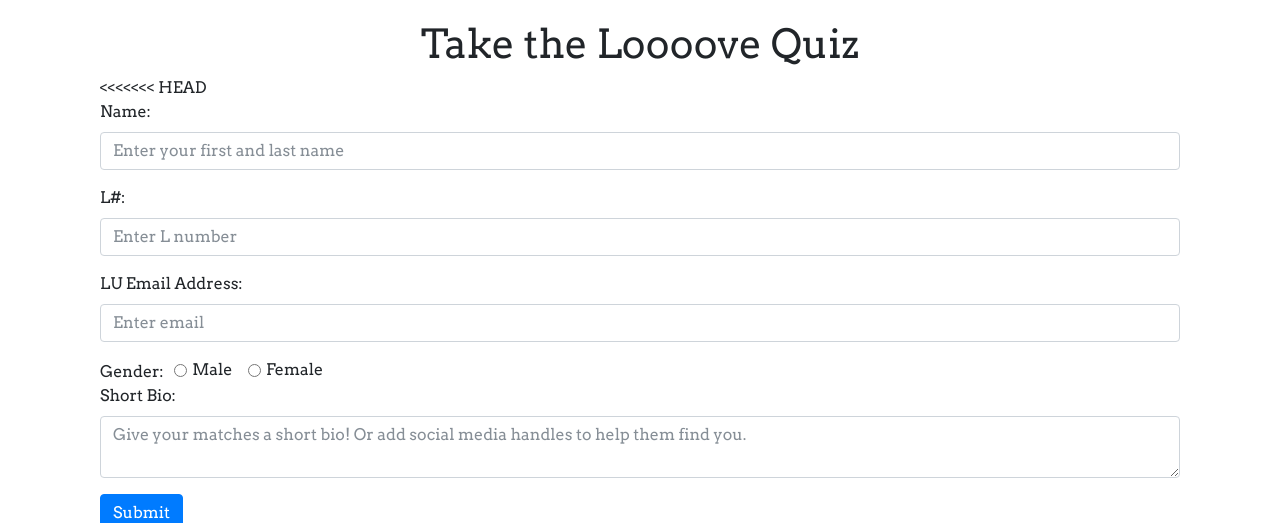
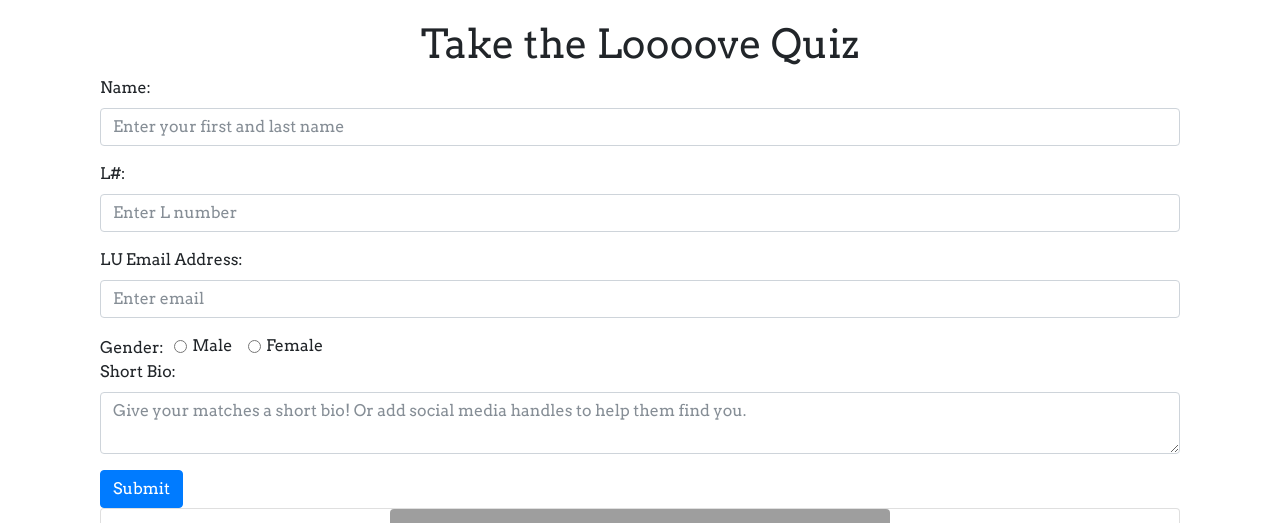
Before and after one commit to mpreyes/BisonMatch2.0, a PHP site: page /bmQuiz.php in a window 1280 px wide. Shown: the part 56-579 px from the top of the page. Run offline with PHP 8.4, Linux system fonts and the light colour scheme; some libraries are stand-ins or nearby versions; grey boxes are pictures that could not be loaded.

Commit message:
merging stuff

```diff
--- a/bmQuiz.php
+++ b/bmQuiz.php
@@ -55,7 +55,6 @@
 <div class="container">
 
   <form>
-<<<<<<< HEAD
   <div class="form-group">
     <label for="exampleInputEmail1">Name:</label>
     <input type="text" class="form-control" id="exampleInputEmail1" aria-describedby="emailHelp" placeholder="Enter your first and last name" required="required">
@@ -86,42 +85,12 @@
 
   <button type="submit" class="btn btn-primary text-center">Submit</button>
 </form>
-=======
-    <div class="form-group">
-      <label for="exampleInputEmail1">Name:</label>
-      <input type="text" class="form-control" id="exampleInputEmail1" aria-describedby="emailHelp" placeholder="Enter Name" required="required">
-    </div>
-    <div class="form-group">
-      <label for="exampleInputEmail1">L#:</label>
-      <input type="email" class="form-control" id="exampleInputEmail1" aria-describedby="emailHelp" placeholder="Enter L#" required="required">
-    </div>
-
-    <div class="form-group">
-      <label for="exampleInputEmail1">LU Email Address:</label>
-      <input type="email" class="form-control" id="exampleInputEmail1" aria-describedby="emailHelp" placeholder="Enter email" required="required">
-    </div>
-
-    <div class="form-group">
-     <label for="exampleFormControlTextarea1">Short Bio:</label>
-     <textarea class="form-control" id="exampleFormControlTextarea1" placeholder="Enter social media handles" rows="2"></textarea>
-    </div>
-    <button type="submit" class="btn btn-primary">Submit</button>
-  </form>
->>>>>>> 801869f3117f2c5f54e24b5c7a24e969af71967c
-
-</div>
-
-
-<<<<<<< HEAD
-      <div class="card mb-3">
-  <img class="card-img-top" src="images/cuteappa.png" width="50px" alt="Cute appa">
-=======
 
 
 
   <div class="card mb-3">
   <img class="rounded mx-auto d-block" src="images/cuteappa.png" style="width:500px;" alt="Cute appa">
->>>>>>> 801869f3117f2c5f54e24b5c7a24e969af71967c
+
   <div class="card-body">
     <h5 class="card-title">Your friend is throwing a party at his house. You arrive:</h5>
   </div>
```
